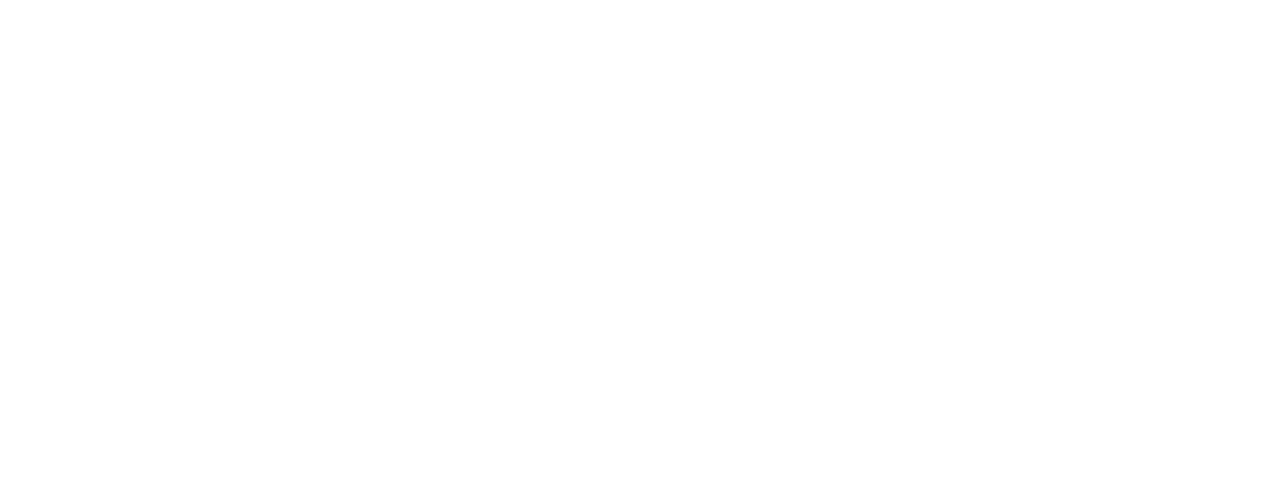
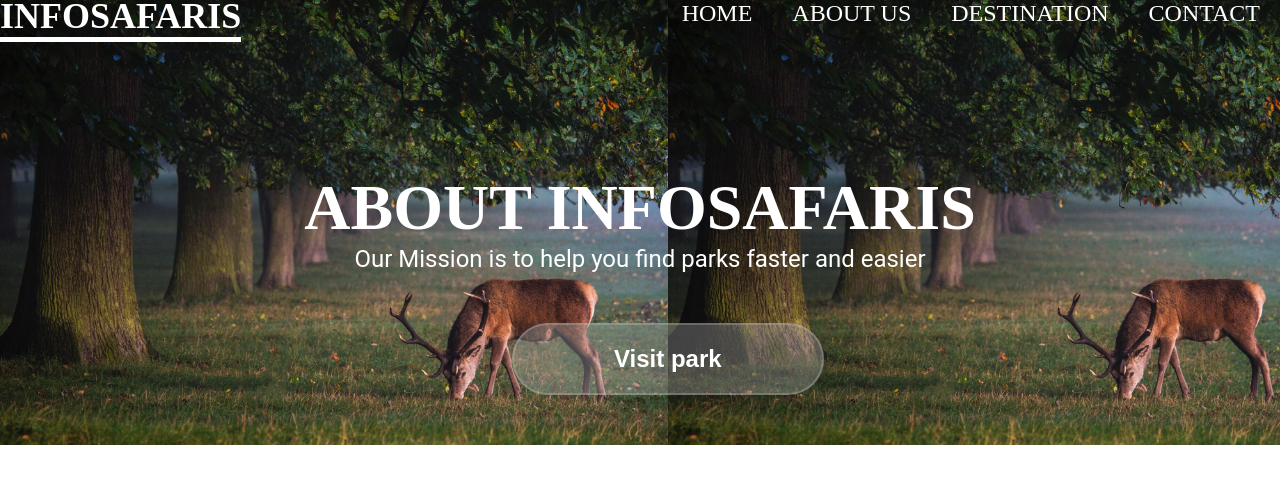
Before and after one commit to RichieOrito/infosafaris, a plain HTML site: page index.html in a window 1280 px wide. Drawn offline with Linux system fonts and the light colour scheme.

Commit message:
add navbar

```diff
--- a/css/index.css
+++ b/css/index.css
@@ -0,0 +1,58 @@
+*{
+  margin: 0;
+  padding: 0;
+  box-sizing: border-box;
+}
+nav{
+  color: white;
+  background-image: url(/Images/wildbeest.jpg);
+  background-size: contain;
+  }
+.topnav a{
+  color: white;
+  text-decoration: none;
+  font-family: Roboto Mono;
+  padding: 20px;
+  font-size: 24px;
+
+}
+ul{
+  list-style: none;
+  display: flex;
+  justify-content: end;
+}
+.top-about h3{
+  font-family: Roboto Mono;
+  font-size: 64px;
+  text-align: center;
+  margin: 0;
+}
+.top-about p{
+  text-align: center;
+  font-size: 24px;
+  font-family: Roboto;
+}
+nav h2{
+  font-size: 36px;
+  font-family: Sedan SC;
+  border-bottom: 2px solid white;
+  border-width: 5px;
+  position: absolute;
+  top:-5px;
+  left: 0;
+}
+button{
+  border:2px solid rgba(196, 196, 196, 0.3);
+  padding:20px;
+  position: relative;
+  left:40%;
+  background-color: rgba(196, 196, 196, 0.3);
+  padding-right:100px;
+  padding-left: 100px;
+  border-radius: 50px;
+  color: white;
+  font-size: 24px;
+  margin:50px 0 50px 0;
+  font-weight: bold;
+
+}
--- a/index.html
+++ b/index.html
@@ -5,8 +5,26 @@
   <meta http-equiv="X-UA-Compatible" content="IE=edge">
   <meta name="viewport" content="width=device-width, initial-scale=1.0">
   <title>infosafaris</title>
+  <link rel="stylesheet" href="css/index.css">
 </head>
 <body>
-
+  <nav>
+    <div class="topnav">
+      <ul>
+      <li><a class="active" href="#">HOME</a></li>
+      <li><a href="#">ABOUT US</a></li>
+      <li><a href="#">DESTINATION</a></li>
+      <li><a href="#">CONTACT</a></li>
+      </ul>
+      </div>
+      <div class="top-about">
+        <br><br><br><br><br><br><br><br>
+      <h3>ABOUT INFOSAFARIS</h3>
+      <p>Our Mission is to help you find parks faster and easier</p>
+      <button>Visit park</button>
+      <h2>INFOSAFARIS</h2>
+    <p></p>
+      </div>
+  </nav>
 </body>
 </html>
```
Also changed, not shown: Images/big five 2.jpg (added), Images/geran-de-klerk-9yvADFNcXOc-unsplash.jpg (added), Images/horns.jpg (added), Images/rodrigo-ardilha-TYtbqZdYtc8-unsplash.jpg (added), Images/wildbeest.jpg (added), Images/zebra.jpg (added).
